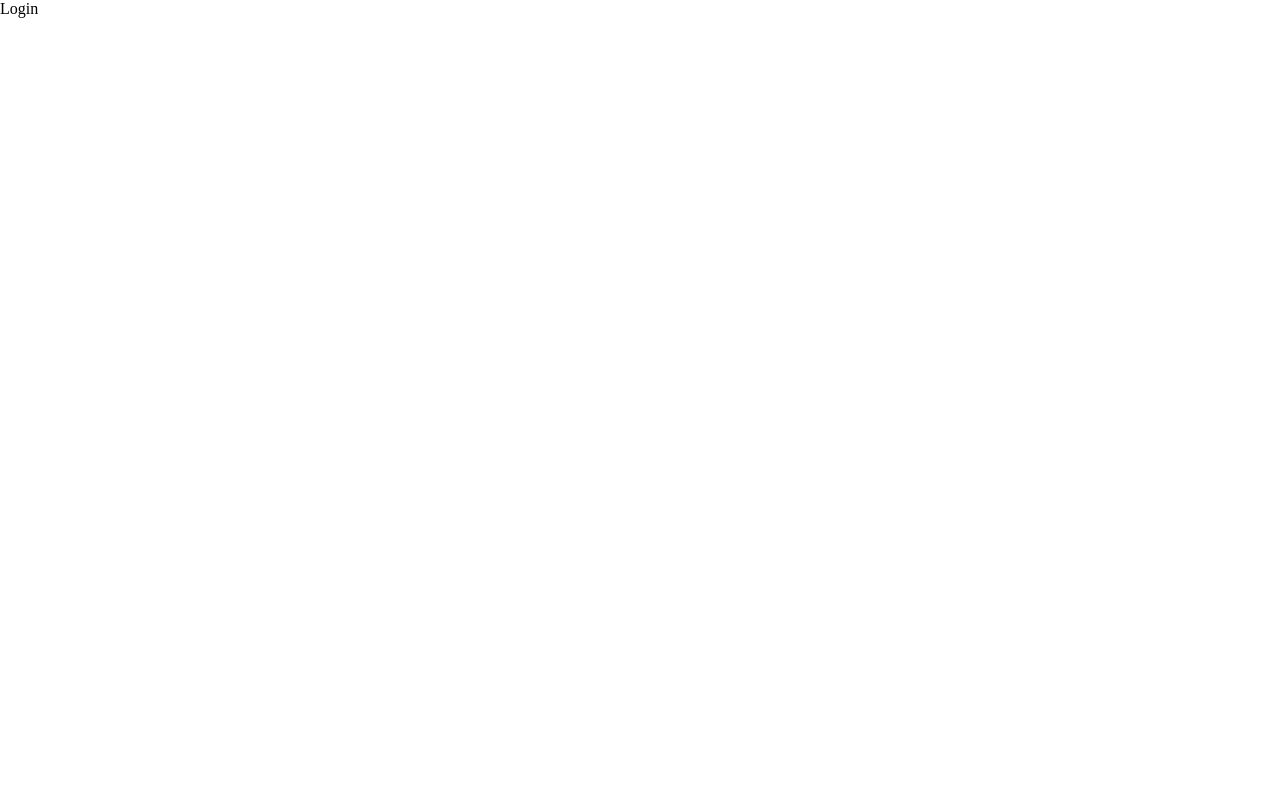
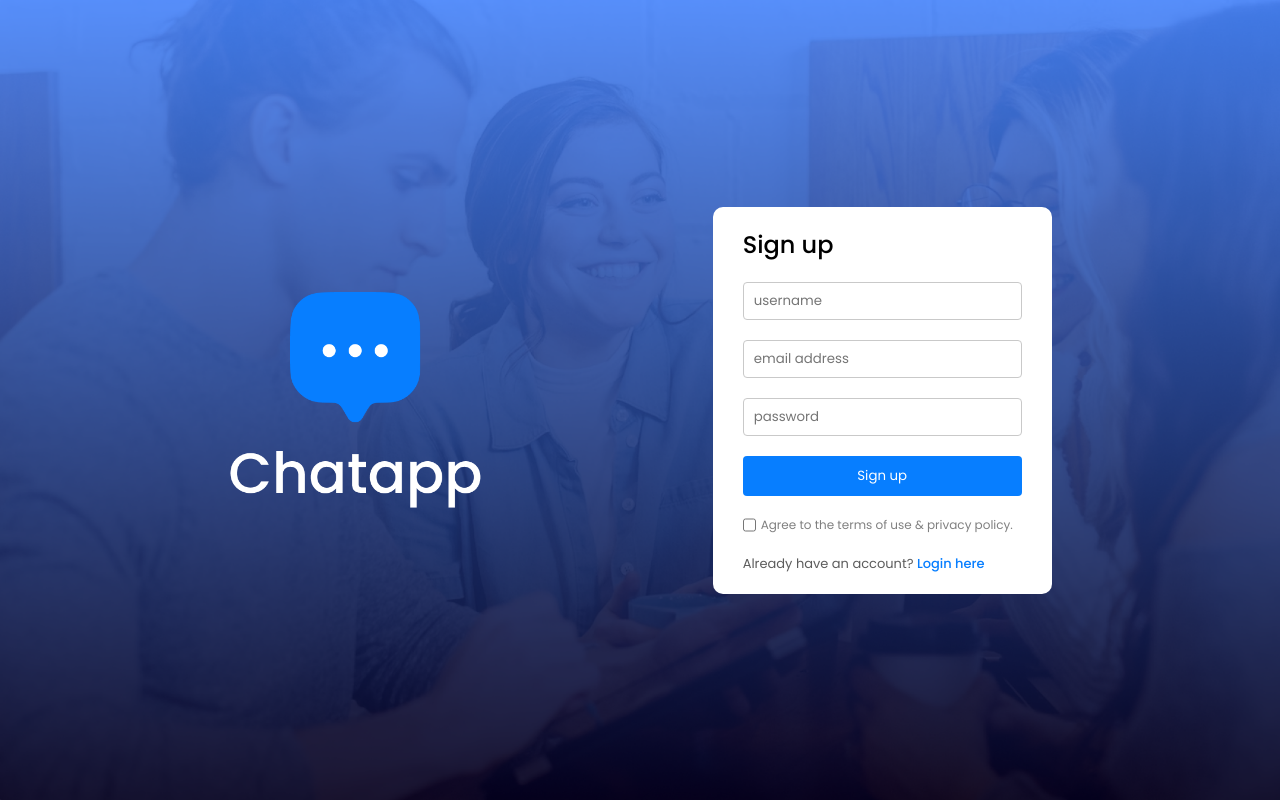
Before and after one commit to HamzaRezgui-dev/chat-app, a React (Vite) app: page / in a window 1280 px wide. Built offline with nearby package versions, Linux system fonts and the light colour scheme.

Commit message:
implemented the design of the login and register page

```diff
--- /dev/null
+++ b/src/assets/assets.ts
@@ -0,0 +1,39 @@
+import avatar_icon from "./avatar_icon.png";
+import gallery_icon from "./gallery_icon.png";
+import help_icon from "./help_icon.png";
+import logo_icon from "./logo_icon.png";
+import logo_big from "./logo_big.png";
+import logo from "./logo.png";
+import pic1 from "./pic1.png";
+import pic2 from "./pic2.png";
+import pic3 from "./pic3.png";
+import pic4 from "./pic4.png";
+import profile_img from "./profile_richard.png";
+import search_icon from "./search_icon.png";
+import send_button from "./send_button.png";
+import add_icon from "./add_icon.png";
+import menu_icon from "./menu_icon.png";
+import arrow_icon from "./arrow_icon.png";
+import green_dot from "./green_dot.png";
+
+const assets = {
+  avatar_icon,
+  gallery_icon,
+  help_icon,
+  logo_big,
+  logo_icon,
+  logo,
+  pic1,
+  pic2,
+  pic3,
+  pic4,
+  profile_img,
+  search_icon,
+  send_button,
+  add_icon,
+  menu_icon,
+  arrow_icon,
+  green_dot,
+};
+
+export default assets;
--- a/src/index.css
+++ b/src/index.css
@@ -1,5 +1,8 @@
+@import url("https://fonts.googleapis.com/css2?family=Poppins:ital,wght@0,100;0,200;0,300;0,400;0,500;0,600;0,700;0,800;0,900;1,100;1,200;1,300;1,400;1,500;1,600;1,700;1,800;1,900&display=swap");
+
 * {
   padding: 0;
   margin: 0;
   box-sizing: border-box;
+  font-family: Poppins;
 }
--- a/src/pages/login/Login.css
+++ b/src/pages/login/Login.css
@@ -0,0 +1,65 @@
+.login {
+  min-height: 100vh;
+  background: url(/background.png) no-repeat;
+  background-size: cover;
+  display: flex;
+  align-items: center;
+  justify-content: space-evenly;
+}
+
+.login .logo {
+  width: max(20vw, 200px);
+}
+
+.login-form {
+  background: white;
+  padding: 20px 30px;
+  display: flex;
+  flex-direction: column;
+  gap: 20px;
+  border-radius: 10px;
+}
+
+.login-form h2 {
+  font-weight: 500;
+}
+
+.form-input {
+  padding: 8px 10px;
+  border: 1px solid #c9c9c9;
+  border-radius: 4px;
+  outline-color: #077eff;
+}
+
+.login-form button {
+  padding: 10px;
+  background-color: #077eff;
+  color: white;
+  border: none;
+  border-radius: 4px;
+  cursor: pointer;
+}
+
+.login-term {
+  display: flex;
+  gap: 5px;
+  font-size: 12px;
+  color: #808080;
+}
+
+.login-forgot {
+  display: flex;
+  flex-direction: column;
+  gap: 5px;
+}
+
+.login-toggle {
+  font-size: 13px;
+  color: #5c5c5c;
+}
+
+.login-toggle span {
+  font-weight: 500;
+  color: #077eff;
+  cursor: pointer;
+}
--- a/src/pages/login/Login.tsx
+++ b/src/pages/login/Login.tsx
@@ -1,8 +1,59 @@
 import React from "react";
 import "./Login.css";
+import assets from "../../assets/assets";
 
 const Login = () => {
-  return <div>Login</div>;
+  const [currState, setCurrState] = React.useState<string>("Sign up");
+  return (
+    <div className="login">
+      <img src={assets.logo_big} alt="" className="logo" />
+      <form className="login-form">
+        <h2>{currState}</h2>
+        {currState === "Sign up" && (
+          <input
+            type="text"
+            placeholder="username"
+            className="form-input"
+            required
+          />
+        )}
+        <input
+          type="email"
+          placeholder="email address"
+          className="form-input"
+          required
+        />
+        <input
+          type="password"
+          placeholder="password"
+          className="form-input"
+          required
+        />
+        <button type="submit">
+          {currState === "Sign up" ? "Sign up" : "Login Now"}
+        </button>
+        <div className="login-term">
+          <input type="checkbox" name="" id="" />
+          <p>Agree to the terms of use & privacy policy.</p>
+        </div>
+        <div className="login-forgot">
+          <p className="login-toggle">
+            {currState === "Sign up" ? (
+              <>
+                Already have an account?{" "}
+                <span onClick={() => setCurrState("Login")}>Login here</span>
+              </>
+            ) : (
+              <>
+                Don't have an account?{" "}
+                <span onClick={() => setCurrState("Sign up")}>Create one</span>
+              </>
+            )}
+          </p>
+        </div>
+      </form>
+    </div>
+  );
 };
 
 export default Login;
```
Also changed, not shown: src/assets/assets.js (deleted, +0 -39 lines).
